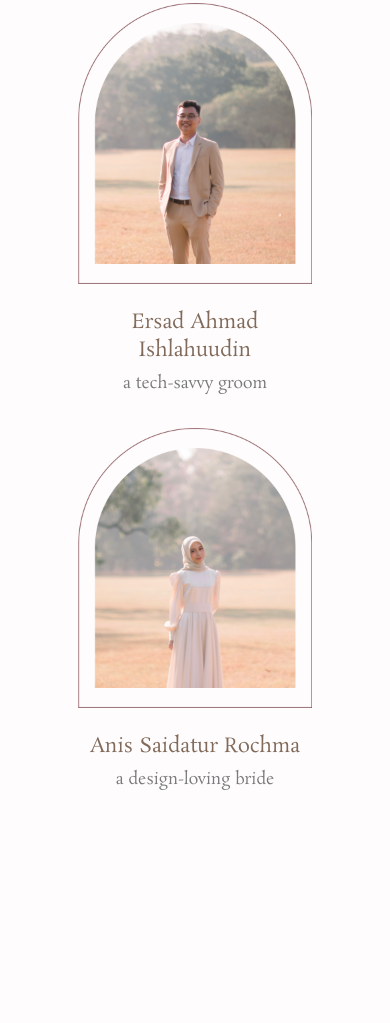
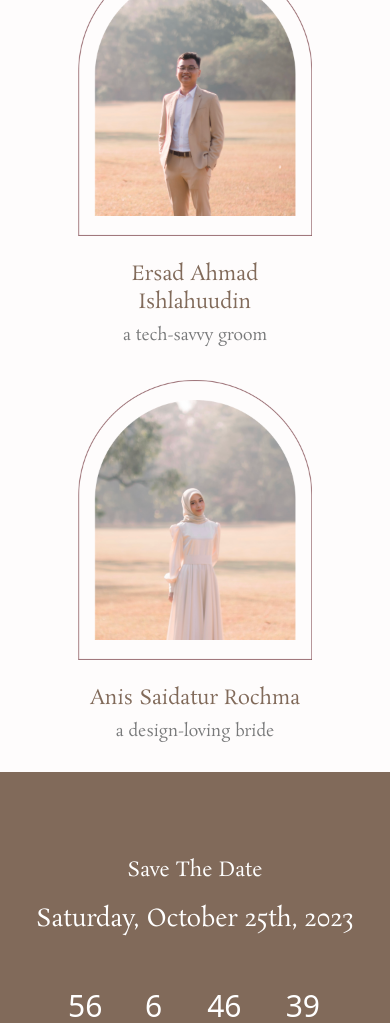
Before and after one commit to ersadishla/arsabertemu, a website: page index.html in a window 390 px wide. Shown: the part 1821-2844 px from the top of the page. Before the commit the page ends 2621 px from the top, so only its background shows below. Drawn offline with nearby package versions, Linux system fonts and the light colour scheme.

Commit message:
countdown section

```diff
--- a/index.html
+++ b/index.html
@@ -53,6 +53,7 @@
 
 <body class="bg-[#FEFCFC]">
     <div class="container mx-auto">
+        <!-- Hero Section -->
         <div class="grid grid-cols-1 h-screen">
             <div class="row-span-full col-span-full self-start ml-5 md:ml-0 mt-10">
                 <img src="/public/img/logo.svg"
@@ -114,7 +115,9 @@
                 </div>
             </div>
         </div>
+        <!-- End Hero Section -->
 
+        <!-- Story Section -->
         <div class="flex justify-center my-5">
             <iframe class="border-[10px] lg:border-[20px] border-white max-w-5xl h-[14rem] md:h-[20rem] lg:h-[24rem] xl:h-[36rem] aspect-video rounded-lg shadow-lg"
                     src="https://www.youtube.com/embed/OSRURxZ23oM?si=L4p_SUy4vz-t-h0I"
@@ -123,7 +126,10 @@
                     allow="accelerometer; autoplay; clipboard-write; encrypted-media; gyroscope; picture-in-picture; web-share"
                     allowfullscreen></iframe>
         </div>
-        <div class="flex items-center mx-auto my-20 relative w-[25rem] md:w-[50rem] xl:w-[70rem] aspect-[4/1]">
+        <!-- End Story Section -->
+
+        <!-- Quote Section -->
+        <div class="flex items-center mx-auto my-14 relative w-[25rem] md:w-[50rem] xl:w-[70rem] aspect-[4/1]">
             <div class="bg-[#F8F5F5] shadow-lg mx-10 rounded-3xl">
                 <div class="font-rosarivo text-[#605045] text-right text-base md:text-xl p-20 md:p-32 md:pl-48">
                     <p>And among His Signs is this, that He created for you mates from among yourselves, that He may
@@ -144,20 +150,25 @@
                  data-aos-delay="300"
                  class="animate-left-right absolute w-[30%] md:w-[25%] xl:w-[20%] overflow-visible top-[81%] md:top-[65%] xl:top-[53%] right-[59%] md:right-[68%] xl:right-[73%]" />
         </div>
+        <!-- End Quote Section -->
 
+        <!-- Invitation Section -->
         <div class="flex justify-center">
             <div class="font-rosarivo text-center">
                 <p class="text-[#605045] text-2xl sm:text-3xl md:text-4xl">Hello!</p>
                 <p class="text-[#78797A] text-base md:text-xl my-2">You're invited to our wedding ceremony</p>
             </div>
         </div>
+        <!-- End Invitation Section -->
 
+        <!-- Bride Groom Section -->
         <div class="grid grid-cols-2 gap-4 font-rosarivo text-center">
             <div class="col-span-2 md:col-span-1 my-2">
                 <div class="flex mx-auto relative w-[60%]">
                     <div>
                         <img src="public/img/ersad.png"
-                             alt="" class="object-cover">
+                             alt=""
+                             class="object-cover">
                         <p class="text-[#816A5A] text-xl sm:text-2xl md:text-3xl mt-6">Ersad Ahmad Ishlahuudin</p>
                         <p class="text-[#78797A] text-base md:text-xl mt-2">a tech-savvy groom</p>
                     </div>
@@ -167,19 +178,74 @@
                 <div class="flex mx-auto relative w-[60%]">
                     <div>
                         <img src="public/img/anis.png"
-                             alt="" class="object-cover">
+                             alt=""
+                             class="object-cover">
                         <p class="text-[#816A5A] text-xl sm:text-2xl md:text-3xl mt-6">Anis Saidatur Rochma</p>
                         <p class="text-[#78797A] text-base md:text-xl mt-2">a design-loving bride</p>
                     </div>
                 </div>
             </div>
         </div>
+        <!-- End Bride Groom Section -->
+
+        <!-- Countdown section -->
+        <div class="grid grid-cols-1 my-5">
+            <div class="row-span-full col-span-full self-end justify-self-center w-screen">
+                <div class="row-span-full overflow-x-auto whitespace-nowrap bg-[#816A5A] text-center py-16 md:py-20">
+                    <p class="font-rosarivo text-white text-xl sm:text-2xl md:text-3xl lg:text-4xl my-5 md:my-10">Save The Date</p>
+                    <p class="font-rosarivo text-white text-2xl sm:text-3xl md:text-4xl lg:text-5xl my-5 md:my-10">Saturday, October
+                        25th, 2023</p>
+                    <div class="container mx-auto grid grid-flow-col gap-4 justify-center text-center my-10 text-white">
+                        <div class="flex flex-col text-neutral-content">
+                            <p class="text-3xl md:text-4xl px-3 md:px-4 py-3 md:py-4"
+                               id="day">00</p>
+                            <p class="font-rosarivo py-2 text-md md:text-lg">Days</p>
+                        </div>
+                        <div class="flex flex-col text-neutral-content">
+                            <p class="text-3xl md:text-4xl px-3 md:px-4 py-3 md:py-4"
+                               id="hour">00</p>
+                            <p class="font-rosarivo py-2 text-md md:text-lg">Hours</p>
+                        </div>
+                        <div class="flex flex-col text-neutral-content">
+                            <p class="text-3xl md:text-4xl px-3 md:px-4 py-3 md:py-4"
+                               id="minute">00</p>
+                            <p class="font-rosarivo py-2 text-md md:text-lg">Minutes</p>
+                        </div>
+                        <div class="flex flex-col text-neutral-content">
+                            <p class="text-3xl md:text-4xl px-3 md:px-4 py-3 md:py-4"
+                               id="second">00</p>
+                            <p class="font-rosarivo py-2 text-md md:text-lg">Seconds</p>
+                        </div>
+                    </div>
+                </div>
+            </div>
+        </div>
+        <!-- End Countdown Section -->
     </div>
 
     <script src="https://unpkg.com/aos@next/dist/aos.js"></script>
     <script>
         AOS.init();
     </script>
+    <script>
+        let ourDate = new Date("Oct 28, 2023 19:00:00").getTime();
+
+        let x = setInterval(function () {
+            let now = new Date().getTime();
+
+            let distance = ourDate - now;
+
+            let days = Math.floor(distance / (1000 * 60 * 60 * 24));
+            let hours = Math.floor((distance % (1000 * 60 * 60 * 24)) / (1000 * 60 * 60));
+            let minutes = Math.floor((distance % (1000 * 60 * 60)) / (1000 * 60));
+            let seconds = Math.floor((distance % (1000 * 60)) / 1000);
+
+            document.getElementById('day').innerHTML = days
+            document.getElementById('hour').innerHTML = hours
+            document.getElementById('minute').innerHTML = minutes
+            document.getElementById('second').innerHTML = seconds
+        }, 1000);
+    </script>
 </body>
 
 </html>
```
Also changed, not shown: public/css/output.css.
